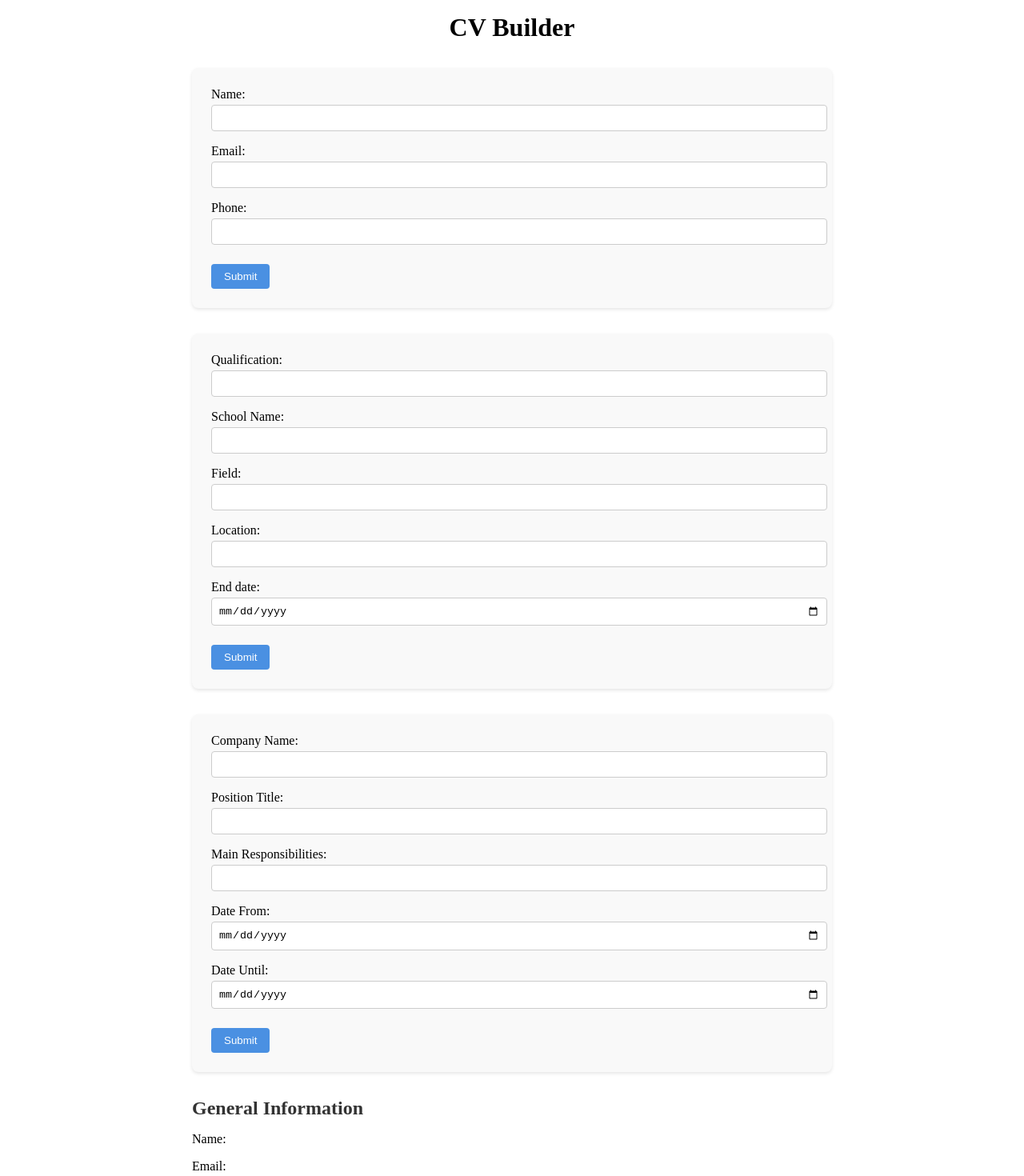
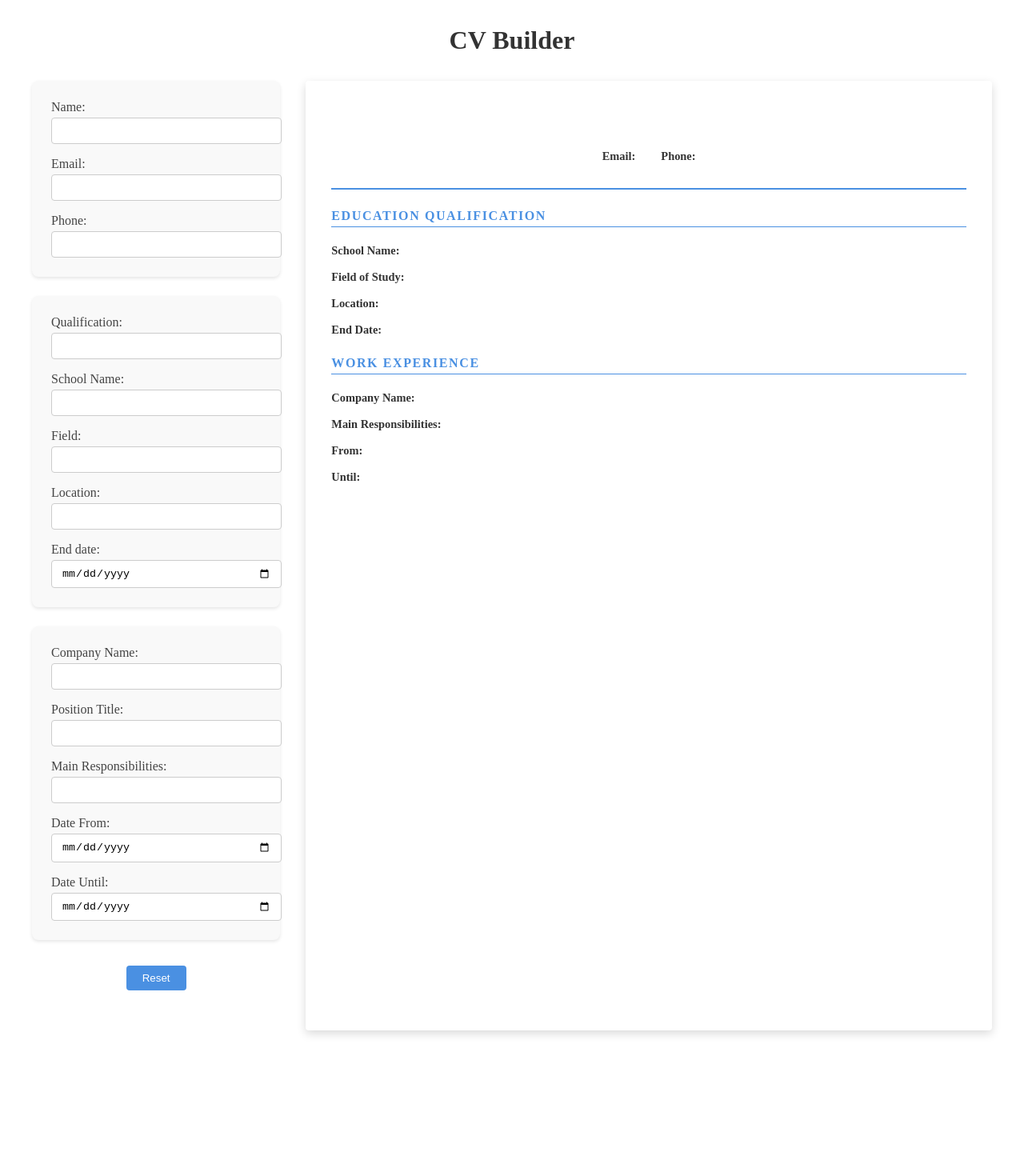
Before and after one commit to Hashcat07/cv-app, a React (Vite) app: page / in a window 1280 px wide. Shown: the top 1470 px of the page at 80% size. After the commit the page ends 1320 px from the top, so only its background shows below. Built offline with nearby package versions, Linux system fonts and the light colour scheme; the HTML template or start-up script is replaced by a standard one.

Commit message:
feat: restructure into EditArea and DisplayArea with lifted state"
- Add two column grid layout
- Lift state up to App.jsx
- Pass data and setters as props
- Add full CSS styles

```diff
--- a/src/App.jsx
+++ b/src/App.jsx
@@ -26,9 +26,11 @@ export default function App() {
   return (
     <div className="root-container">
       <h1 className="app-title">CV Builder</h1>
+      <div className="main-layout">
         <EditArea onChange={{education:setEducationData,general:setGeneralData,experience:setExperienceData}}
         data={{education:educationData,general:generalData,experience:experienceData}}/>
         <DisplayArea data={{education:educationData,general:generalData,experience:experienceData}}/>
     </div>
+    </div>
   );
 }
--- a/src/components/DisplayArea.jsx
+++ b/src/components/DisplayArea.jsx
@@ -4,11 +4,13 @@ export default function DisplayArea({ data }) {
   return (
     <div className="displayArea container">
 
-      <h2>General Information</h2>
-      <p><span>Name: </span>{general.name}</p>
+      <div className="generalDisplay">
+      <p className="name">{general.name}</p>
+      <div className="comms">
       <p><span>Email: </span>{general.email}</p>
       <p><span>Phone: </span>{general.phone}</p>
-
+    </div>
+    </div>
       <h2>Education Qualification</h2>
       <ul>
         <li>
--- a/src/components/EditArea.jsx
+++ b/src/components/EditArea.jsx
@@ -3,11 +3,36 @@ import Experience from "./Experience"
 import General from "./General"
 
 export default function EditArea({data,onChange}){
+    function handleReset(){
+        onChange.general({
+          name:'',
+          email:'',
+          phone:''
+      })
+        onChange.experience({
+       companyName: "",
+       positionTitle: "",
+       responsibilities: "",
+       dateFrom: "",
+       dateUntil: ""
+     })
+       onChange.education({
+        qualification: "",
+        schoolName: "",
+        fieldOfStudy: "",
+        location: "",
+        endDate: "",
+      })
+
+    }
     return(
         <div className="editArea container">
             <General onChange={onChange.general} data={data.general}/>
             <Education onChange={onChange.education} data={data.education}/>
             <Experience onChange={onChange.experience} data={data.experience}/>
+             <div className="actions">
+            <button className="reset" onClick={handleReset}>Reset</button>
+        </div>
         </div>
     )
 }
--- a/src/components/Education.jsx
+++ b/src/components/Education.jsx
@@ -66,9 +66,6 @@ export default function Education({data,onChange}) {
               onChange={handleChange}
             />
           </label>
-          <button type="submit">
-            Submit
-          </button>
         </form>
     </div>
   );
--- a/src/components/Experience.jsx
+++ b/src/components/Experience.jsx
@@ -65,8 +65,6 @@ export default function Experience({data,onChange}) {
               onChange={handleChange}
             />
           </label>
-
-          <button type="submit">Submit</button>
         </form>
     </div>
   );
--- a/src/components/General.jsx
+++ b/src/components/General.jsx
@@ -10,7 +10,12 @@ export default function General({data,onChange}){
     }
 
     function handleSubmit(e){
-        e.preventDefault()
+         e.preventDefault();
+
+    if(!e.target.checkValidity()){
+        e.target.reportValidity();
+        return;
+    }
     }
 
     return (
@@ -18,8 +23,7 @@ export default function General({data,onChange}){
             <form onSubmit={handleSubmit} className="general-form">
             <label htmlFor="name">Name: <input type="text" name="name" value={data.name} id="name" onChange={handleChange}/></label>
             <label htmlFor="email">Email: <input type="email" name="email" id="email" value={data.email} onChange={handleChange}/></label>
-            <label htmlFor="phone">Phone: <input type="tel" name="phone" id="phone" value={data.phone} onChange={handleChange}/></label>
-            <button type="submit">Submit</button>
+            <label htmlFor="phone">Phone: <input type="tel" name="phone" id="phone" value={data.phone} onChange={handleChange} pattern="[0-9]{10}"/></label>
             </form>
         </div>
     )
--- a/src/styles/App.css
+++ b/src/styles/App.css
@@ -1,22 +1,59 @@
-/* General Layout */
-.container {
-  max-width: 800px;
+/* ========================
+   Global Layout
+======================== */
+.root-container {
+  max-width: 1400px;
   margin: 2rem auto;
-  padding: 0 1rem;
+  padding: 0 2rem;
 }
 
-/* Sections */
+.app-title {
+  text-align: center;
+  font-size: 2rem;
+  color: #333;
+  margin-bottom: 2rem;
+}
+
+.main-layout {
+  display: flex;
+  gap: 2rem;
+  align-items: flex-start;
+}
+
+/* ========================
+   Edit Area
+======================== */
+.editArea {
+  flex: 1;
+  display: flex;
+  flex-direction: column;
+  gap: 1.5rem;
+}
+
 .generalInfo,
 .educationInfo,
 .experienceInfo {
   background-color: #f9f9f9;
   border-radius: 8px;
   padding: 1.5rem;
-  margin-bottom: 1.5rem;
   box-shadow: 0 2px 4px rgba(0, 0, 0, 0.1);
 }
 
-/* Forms */
+.educationInfo h2,
+.experienceInfo h2 {
+  margin-bottom: 1rem;
+  color: #333;
+  font-size: 1.2rem;
+}
+
+.actions{
+  display: flex;
+  justify-content: center;
+}
+
+/* ========================
+   Forms
+======================== */
 form {
   display: flex;
   flex-direction: column;
@@ -28,51 +65,118 @@ label {
   flex-direction: column;
   gap: 0.25rem;
   font-weight: 500;
+  color: #444;
 }
 
 input {
-  padding: 0.5rem;
+  padding: 0.5rem 0.75rem;
   border: 1px solid #ccc;
   border-radius: 4px;
   width: 100%;
+  transition: border-color 0.2s;
 }
 
 input:focus {
   outline: none;
   border-color: #4a90e2;
+  box-shadow: 0 0 0 2px rgba(74, 144, 226, 0.15);
 }
 
-/* Display */
-.general-display,
-.education-display,
-.experience-display {
-  display: flex;
-  flex-direction: column;
-  gap: 0.5rem;
-}
-
-h2 {
-  margin-bottom: 0.5rem;
-  color: #333;
-}
-
-/* Buttons */
+/* ========================
+   Buttons
+======================== */
 button {
-  padding: 0.5rem 1rem;
+  padding: 0.5rem 1.25rem;
   background-color: #4a90e2;
   color: white;
   border: none;
   border-radius: 4px;
   cursor: pointer;
+  font-weight: 500;
   align-self: flex-start;
   margin-top: 0.5rem;
+  transition: background-color 0.2s;
 }
 
 button:hover {
   background-color: #357abd;
 }
 
-.app-title{
-    text-align: center;
-    margin-top: 1rem;
+/* ========================
+   Display Area (CV Preview)
+======================== */
+.displayArea {
+  width: 210mm;
+  min-height: 297mm;
+  background-color: #fff;
+  padding: 2rem;
+  box-shadow: 0 4px 12px rgba(0, 0, 0, 0.15);
+  border-radius: 4px;
+  position: sticky;
+  top: 2rem;
 }
+
+/* General Display */
+.generalDisplay {
+  border-bottom: 2px solid #4a90e2;
+  padding-bottom: 1rem;
+  margin-bottom: 1.5rem;
+}
+
+.name {
+  text-align: center;
+  font-size: 2.5rem;
+  font-weight: 700;
+  color: #333;
+  margin-bottom: 0.5rem;
+}
+
+.comms {
+  display: flex;
+  justify-content: center;
+  gap: 2rem;
+  font-size: 0.9rem;
+  color: #666;
+}
+
+/* Education & Experience Display */
+.displayArea h2 {
+  font-size: 1rem;
+  text-transform: uppercase;
+  letter-spacing: 0.1em;
+  color: #4a90e2;
+  border-bottom: 1px solid #4a90e2;
+  padding-bottom: 0.25rem;
+  margin-bottom: 1rem;
+  margin-top: 1.5rem;
+}
+
+.displayArea ul {
+  list-style: none;
+  padding: 0;
+}
+
+.displayArea ul li {
+  margin-bottom: 1rem;
+}
+
+.displayArea ol {
+  list-style: none;
+  padding: 0;
+  margin-top: 0.25rem;
+}
+
+.displayArea ol li {
+  font-size: 0.9rem;
+  color: #555;
+}
+
+.displayArea h4 {
+  font-size: 1rem;
+  color: #333;
+}
+
+.displayArea span {
+  font-weight: 600;
+  color: #333;
+}
```
